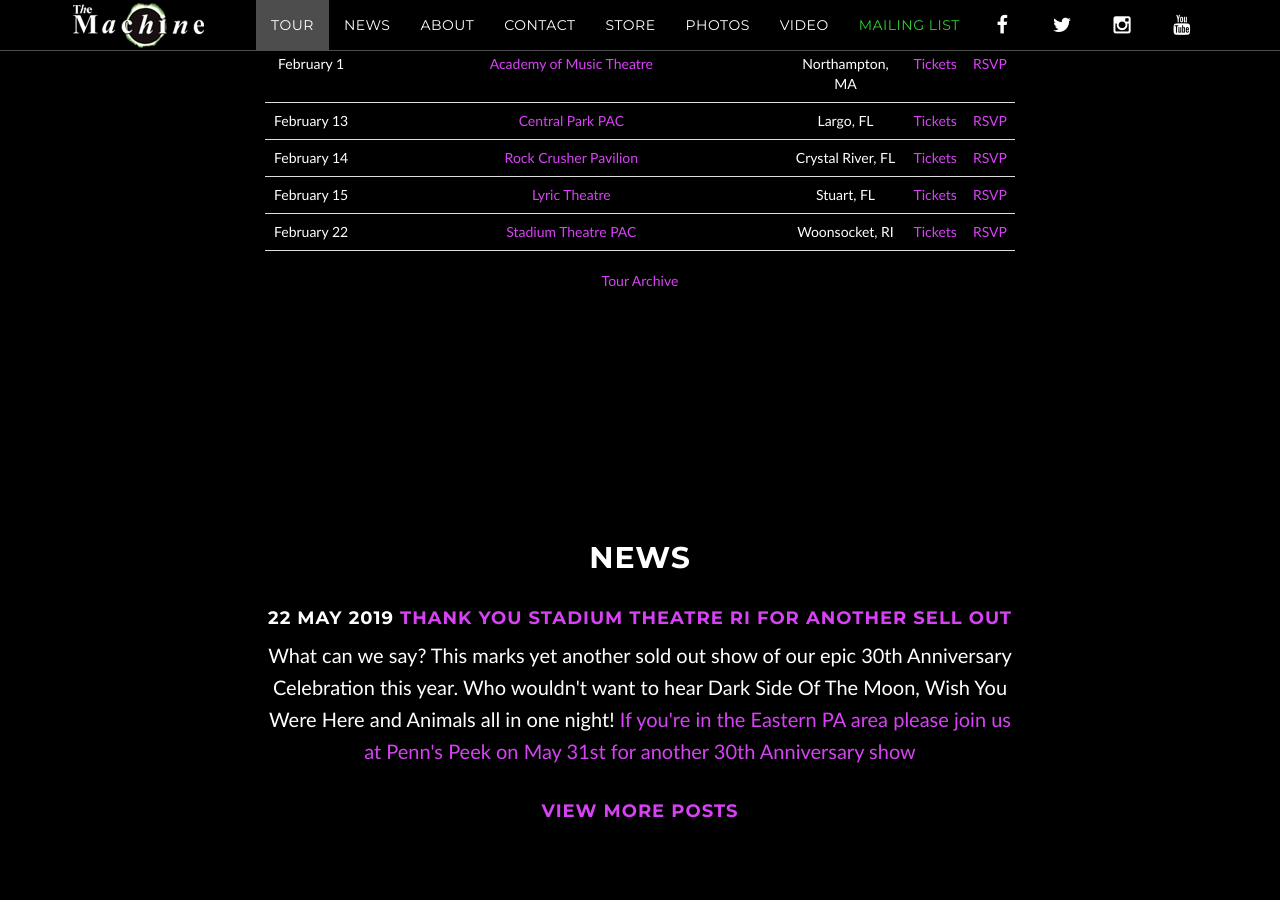
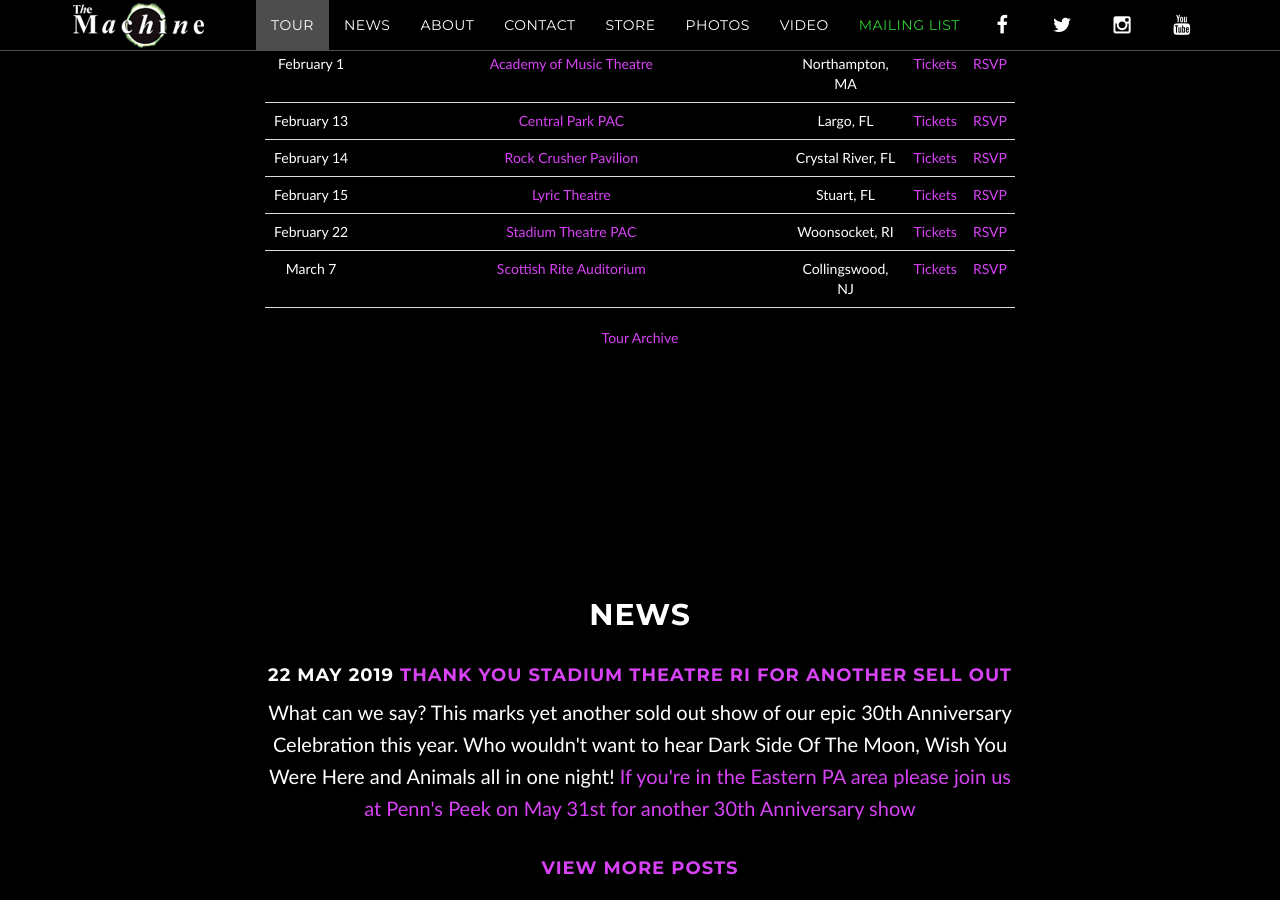
Before and after one commit to machineweb/machineweb.github.io, a Jekyll site: the page built from index.html, in a window 1280 px wide and 900 px high, scrolled down 1990 px. Built offline with Jekyll 4.4.1, drawn with Linux system fonts in a browser that asks for light colours; comment, search, counter and statistics services are not loaded.

Commit message:
New tour item

```diff
--- a/_data/tour.yml
+++ b/_data/tour.yml
@@ -4033,3 +4033,11 @@
     tickets-url: "https://tix5.centerstageticketing.com/sites/stadium6/tickets.php?type=interactive-chart&step=1&c=1599&e=1736&d=2755"
     rsvp-url: "https://www.facebook.com/events/653957695081439/"
     order: "1582347600000"
+
+  - date: "March 7 2020"
+    venue: "Scottish Rite Auditorium"
+    venue-url: ""
+    location: "Collingswood, NJ"
+    tickets-url: ""
+    rsvp-url: ""
+    order: "1583557200000"
```
